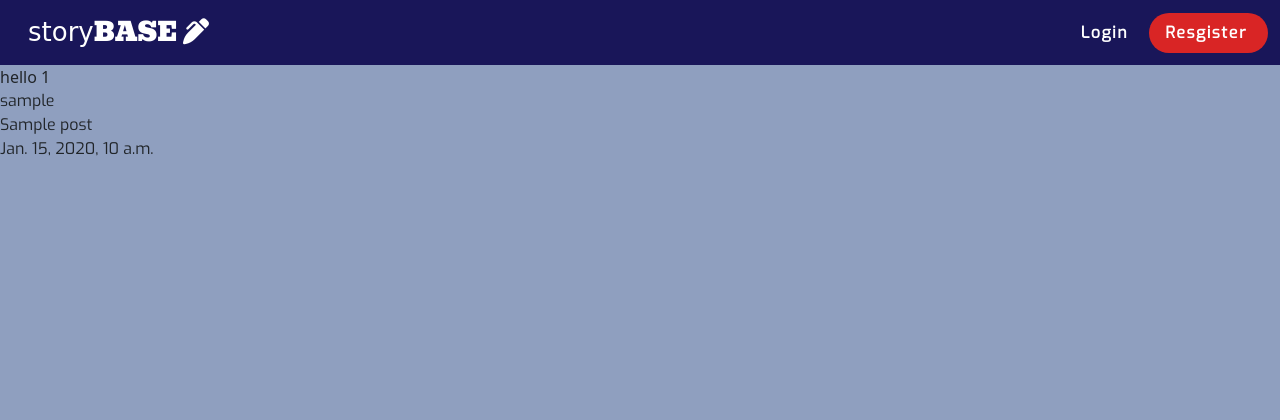
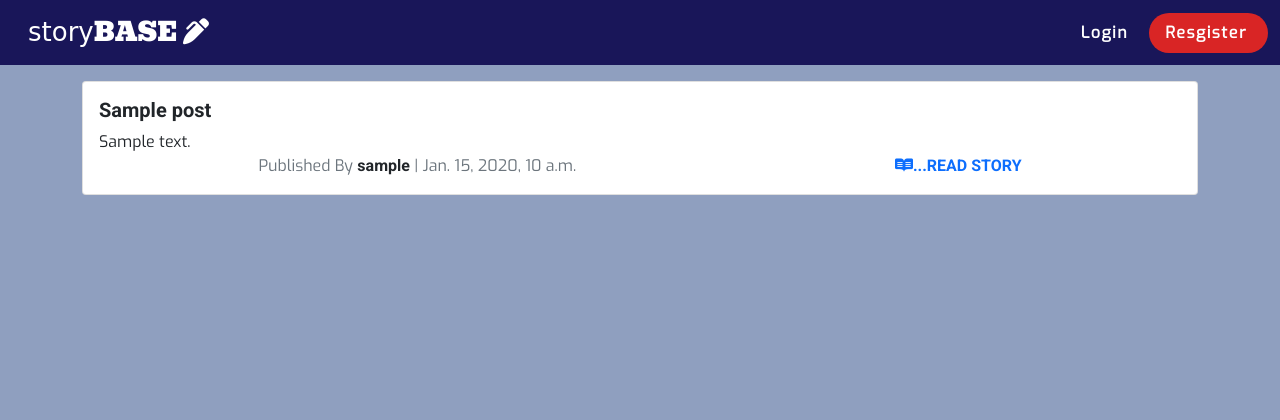
Before and after one commit to SamuelUkachukwu/storyBase, a Django app: page /category/1 in a window 1280 px wide. Shown: the top 420 px of the page. Run offline with Django 3.2, Linux system fonts and the light colour scheme; tables that the repository leaves empty hold one stand-in row (values such as "Sample post"); some libraries are stand-ins or nearby versions; some web fonts are replaced.

Commit message:
Add details to category.html

```diff
--- a/novella/forms.py
+++ b/novella/forms.py
@@ -1,8 +1,11 @@
+from django import forms
+from crispy_forms.helper import FormHelper
 from .models import Comment
-from django import forms
 
 
 class CommentForm(forms.ModelForm):
+    helper = FormHelper()
+    helper.form_show_label = False
 
     class Meta:
         model = Comment
--- a/templates/story/category.html
+++ b/templates/story/category.html
@@ -18,17 +18,30 @@
 </ul>
 {% endblock %}
 {% block content %}
-hello
-{{ category }}
 
+<div class="container">
+  {% if post_cat %}
+{% for post in post_cat %}
+  <div class="card mb-3 mt-3">
+    <div class="row g-0">
 
-{% if post_cat %}
-{% for post in post_cat %}
-<p>{{post.author}}</p>
-<p>{{ post.title }}</p>
-<p>{{ post.created_on}}</p>
-{% endfor %}
+      <div class="col-md-12">
+        <div class="card-body">
+          <h5 class="card-title bd-font">{{ post.title }}</h5>
+            <p class="card-text"> {{ post.excerpt }}</p>
+            <div class="d-flex justify-content-around text-muted">
+              <p>Published By <b class="text-dark bd-font">{{ post.author }}</b> | {{ post.created_on }}</p>
+              <a href="{% url 'view_post' post.slug %}" class="text-decoration-none bd-font"><i class="fab fa-readme"></i>...READ STORY</a>
+            </div>
+        </div>
+      </div>
+    </div>
+  </div>
+  {% endfor %}
 {% else %}
 <p>the page has no published category</p>
 {% endif %}
+</div>
+
+
 {% endblock %}
--- a/templates/story/index.html
+++ b/templates/story/index.html
@@ -87,5 +87,4 @@
 
   </div>
 </div>
-
 {% endblock %}
--- a/templates/story/view_post.html
+++ b/templates/story/view_post.html
@@ -57,13 +57,17 @@
         <!--  -->
       <div class="collapse" id="collapseExample">
         {% if user.is_authenticated %}
-        <p>Leave a comment as: {{ user.username }}</p>
+        <p>Leave a comment as: <b>{{ user.username }}</b></p>
         <div class="card card-body">
           <form method="post" style="margin-top: 1.3em;">
             {{ comment_form | crispy }}
             {% csrf_token %}
             <button type="submit" class="btn btn-signup btn-lg">Submit</button>
         </form>
+        </div>
+        {% else %}
+        <div class="card card-body">
+          <p>You need to be signed in to comment</p>
         </div>
         {% endif %}
       </div>
```
Also changed, not shown: templates/story/test.html (added, +34 -0 lines), novella/views.py (line endings or trailing spaces).
